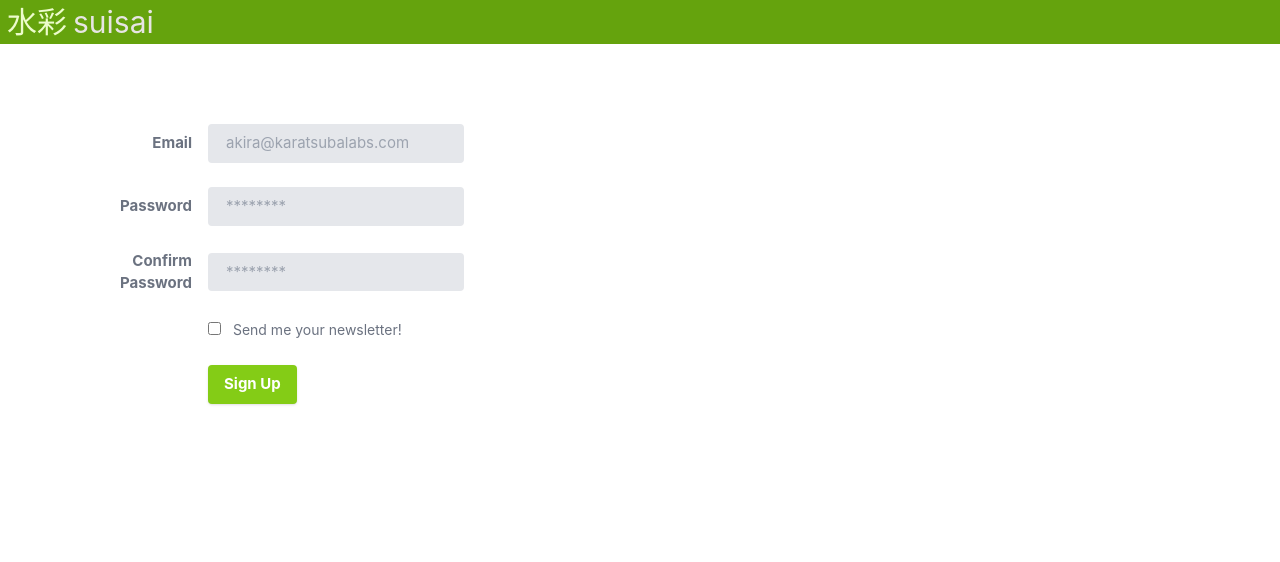
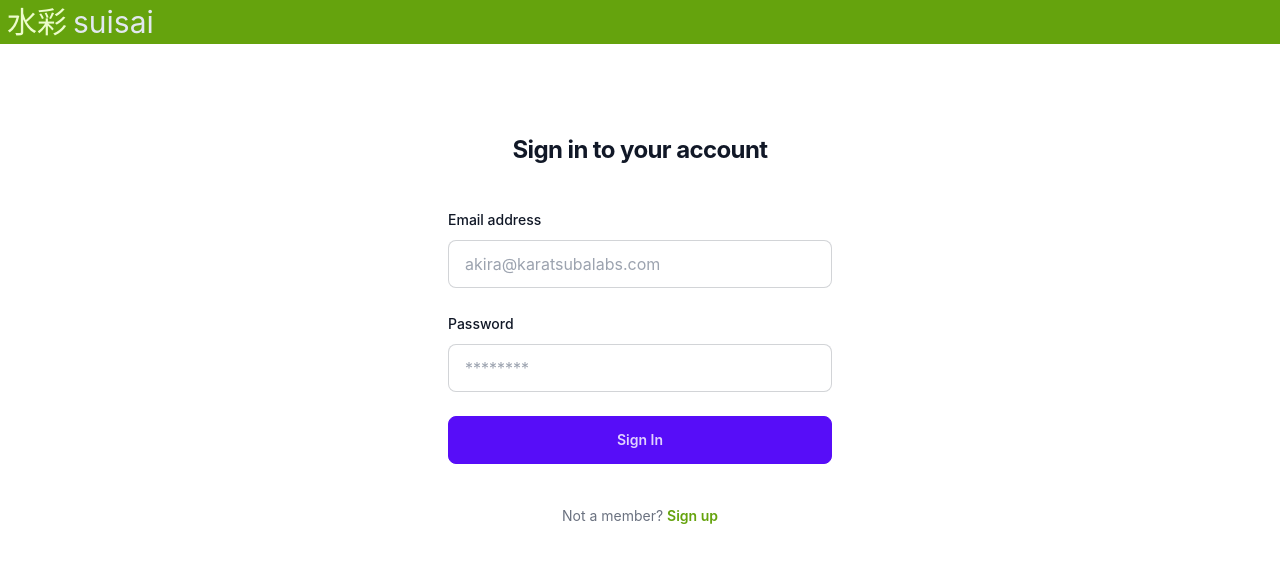
Before and after one commit to onyasumi/suisai-webui, a Vue app: page /login in a window 1280 px wide. Shown: the top 562 px of the page. Built offline with nearby package versions, Linux system fonts and the light colour scheme.

Commit message:
Created login page

```diff
--- a/package.json
+++ b/package.json
@@ -12,6 +12,7 @@
     "format": "prettier --write src/"
   },
   "dependencies": {
+    "daisyui": "^3.7.3",
     "pinia": "^2.1.6",
     "sass": "^1.66.1",
     "sass-loader": "^13.3.2",
--- a/src/App.vue
+++ b/src/App.vue
@@ -5,9 +5,9 @@ import { RouterLink, RouterView } from 'vue-router'
 <template>
   <header class="bg-lime-600">
     <div class="header">
-      <router-link class="link" to="/">
+      <router-link class="title" to="/">
         <h2 class="text-3xl text-lime-100">水彩</h2>
-        <h2 class="text-3xl text-stone-200">suisai</h2>
+        <h2 class="text-3xl text-slate-200">suisai</h2>
       </router-link>
     </div>
   </header>
@@ -21,7 +21,7 @@ import { RouterLink, RouterView } from 'vue-router'
 
 <style scoped lang="scss">
 
-  .link {
+  .title {
     display: flex;
     flex-direction: row;
 
--- a/src/assets/main.css
+++ b/src/assets/main.css
@@ -1 +1,5 @@
 @import './base.css';
+
+.btn {
+    text-transform: none !important;
+}
--- /dev/null
+++ b/src/components/LoginForm.vue
@@ -0,0 +1,37 @@
+<script setup lang="ts">
+</script>
+
+<template>
+  <div class="flex min-h-full flex-col justify-center px-6 py-12 lg:px-8">
+    <div class="sm:mx-auto sm:w-full sm:max-w-sm">
+      <h2 class="mt-10 text-center text-2xl font-bold leading-9 tracking-tight text-gray-900">Sign in to your account</h2>
+    </div>
+
+    <div class="mt-10 sm:mx-auto sm:w-full sm:max-w-sm">
+      <form class="space-y-6" action="#" method="POST">
+        <div>
+          <label for="email" class="block text-sm font-medium leading-6 text-gray-900">Email address</label>
+          <div class="mt-2">
+            <input type="text" placeholder="akira@karatsubalabs.com" class="input input-bordered focus:input-secondary w-full " />
+          </div>
+        </div>
+
+        <div>
+          <label for="password" class="block text-sm font-medium leading-6 text-gray-900">Password</label>
+          <div class="mt-2">
+            <input type="password" placeholder="********" class="input input-bordered focus:input-secondary w-full" />
+          </div>
+        </div>
+
+        <div>
+          <button class="btn btn-primary btn-block">Sign In</button>
+        </div>
+      </form>
+
+      <p class="mt-10 text-center text-sm text-gray-500">
+        Not a member?
+        <a href="/signup" class="font-semibold leading-6 text-lime-600 hover:text-lime-500">Sign up</a>
+      </p>
+    </div>
+  </div>
+</template>
--- /dev/null
+++ b/src/components/SignupForm.vue
@@ -0,0 +1,47 @@
+<script setup lang="ts">
+
+
+
+</script>
+
+<template>
+  <div class="flex min-h-full flex-col justify-center px-6 py-12 lg:px-8">
+    <div class="sm:mx-auto sm:w-full sm:max-w-sm">
+      <h2 class="mt-10 text-center text-2xl font-bold leading-9 tracking-tight text-gray-900">Create an account</h2>
+    </div>
+
+    <div class="mt-10 sm:mx-auto sm:w-full sm:max-w-sm">
+      <form class="space-y-6" action="#" method="POST">
+        <div>
+          <label for="email" class="block text-sm font-medium leading-6 text-gray-900">Email address</label>
+          <div class="mt-2">
+            <input type="text" placeholder="akira@karatsubalabs.com" class="input input-bordered focus:input-secondary w-full " />
+          </div>
+        </div>
+
+        <div>
+          <label for="password" class="block text-sm font-medium leading-6 text-gray-900">Password</label>
+          <div class="mt-2">
+            <input type="password" placeholder="********" class="input input-bordered focus:input-secondary w-full" />
+          </div>
+        </div>
+
+        <div>
+          <label for="confirm-password" class="block text-sm font-medium leading-6 text-gray-900">Confirm Password</label>
+          <div class="mt-2">
+            <input type="password" placeholder="********" class="input input-bordered focus:input-secondary w-full" />
+          </div>
+        </div>
+
+        <div>
+          <button class="btn btn-primary btn-block">Register</button>
+        </div>
+      </form>
+
+      <p class="mt-10 text-center text-sm text-gray-500">
+        Already a member?
+        <a href="/login" class="font-semibold leading-6 text-lime-600 hover:text-lime-500">Sign in</a>
+      </p>
+    </div>
+  </div>
+</template>
--- a/src/router/index.ts
+++ b/src/router/index.ts
@@ -9,13 +9,19 @@ const router = createRouter({
       component: () => import('../views/LoginView.vue')
     },
     {
+      path: '/signup',
+      name: 'signup',
+      component: () => import('../views/LoginView.vue')
+    },
+    {
       path: '/about',
       name: 'about',
-      // route level code-splitting
-      // this generates a separate chunk (About.[hash].js) for this route
-      // which is lazy-loaded when the route is visited.
       component: () => import('../views/AboutView.vue')
-    }
+    },
+    {
+      path: '/:pathMatch(.*)*',
+      redirect: '/login',
+    },
   ]
 })
 
--- a/src/views/LoginView.vue
+++ b/src/views/LoginView.vue
@@ -1,58 +1,19 @@
 <script setup lang="ts">
+import LoginForm from "@/components/LoginForm.vue";
+import SignupForm from "@/components/SignupForm.vue";
+
+import {useRoute, useRouter} from 'vue-router'
+const location = useRoute();
+
+if (localStorage.getItem('authToken') != null) useRouter().push('/about');
+
 </script>
 
 <template>
   <main>
     <div class="w-full md:w-auto">
-      <form class="w-full m-20 max-w-sm">
-        <div class="md:flex md:items-center mb-6">
-          <div class="md:w-1/3">
-            <label class="block text-gray-500 font-bold md:text-right mb-1 md:mb-0 pr-4" for="email">
-              Email
-            </label>
-          </div>
-          <div class="md:w-2/3">
-            <input class="bg-gray-200 appearance-none border-2 border-gray-200 rounded w-full py-2 px-4 text-gray-700 leading-tight focus:outline-none focus:bg-white focus:border-lime-500" id="email" type="text" placeholder="akira@karatsubalabs.com">
-          </div>
-        </div>
-        <div class="md:flex md:items-center mb-6">
-          <div class="md:w-1/3">
-            <label class="block text-gray-500 font-bold md:text-right mb-1 md:mb-0 pr-4" for="password">
-              Password
-            </label>
-          </div>
-          <div class="md:w-2/3">
-            <input class="bg-gray-200 appearance-none border-2 border-gray-200 rounded w-full py-2 px-4 text-gray-700 leading-tight focus:outline-none focus:bg-white focus:border-lime-500" id="password" type="password" placeholder="********">
-          </div>
-        </div>
-        <div class="md:flex md:items-center mb-6">
-          <div class="md:w-1/3">
-            <label class="block text-gray-500 font-bold md:text-right mb-1 md:mb-0 pr-4" for="confirm-password">
-              Confirm Password
-            </label>
-          </div>
-          <div class="md:w-2/3">
-            <input class="bg-gray-200 appearance-none border-2 border-gray-200 rounded w-full py-2 px-4 text-gray-700 leading-tight focus:outline-none focus:bg-white focus:border-lime-500" id="confirm-password" type="password" placeholder="********">
-          </div>
-        </div>
-        <div class="md:flex md:items-center mb-6">
-          <div class="md:w-1/3"></div>
-          <label class="md:w-2/3 block text-gray-500 font-bold">
-            <input class="mr-2 leading-tight" type="checkbox">
-            <span class="text-sm">
-        Send me your newsletter!
-      </span>
-          </label>
-        </div>
-        <div class="md:flex md:items-center">
-          <div class="md:w-1/3"></div>
-          <div class="md:w-2/3">
-            <button class="shadow bg-lime-500 hover:bg-lime-400 focus:shadow-outline focus:outline-none text-white font-bold py-2 px-4 rounded" type="button">
-              Sign Up
-            </button>
-          </div>
-        </div>
-      </form>
+      <signup-form v-if="location.path == '/signup'"/>
+      <login-form v-if="location.path == '/login'"/>
     </div>
 
   </main>
--- a/tailwind.config.js
+++ b/tailwind.config.js
@@ -1,4 +1,5 @@
 /** @type {import('tailwindcss').Config} */
+// eslint-disable-next-line no-undef
 module.exports = {
   content: [
     "./index.html",
@@ -7,5 +8,8 @@ module.exports = {
   theme: {
     extend: {},
   },
-  plugins: [],
+  plugins: [
+    // eslint-disable-next-line no-undef
+    require("daisyui")
+  ],
 }
```
Also changed, not shown: 1 other file (tests, documents, lock files or other folders).
